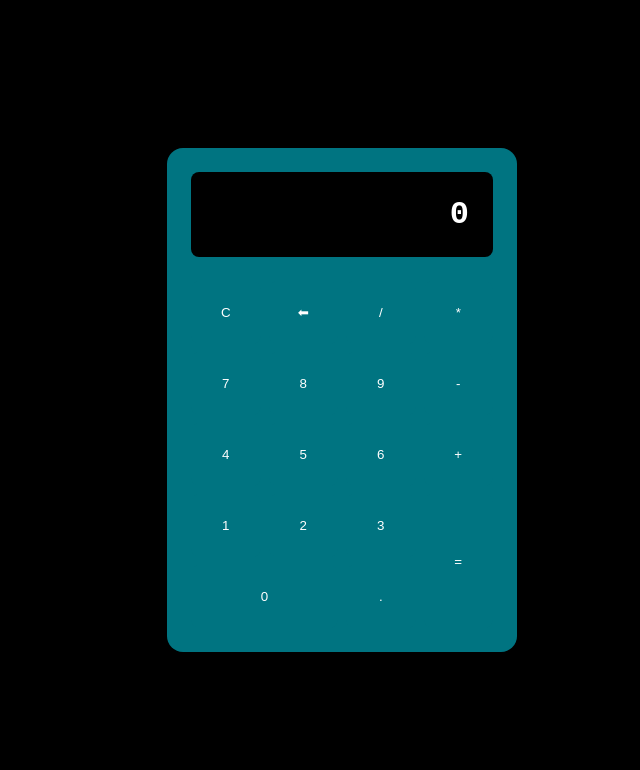
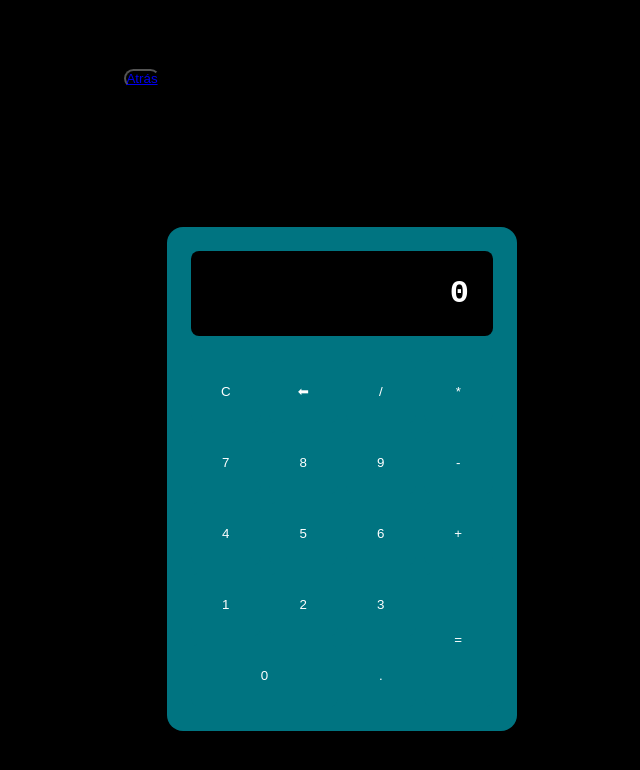
Before and after one commit to Vitorio-Max/Vitorio-Max.github.io, a plain HTML site: page Vitorio/calculadora.html in a window 1280 px wide. Shown: the whole page, without its empty margins (298-938 px from the left). Drawn offline with Linux system fonts and the light colour scheme.

Commit message:
nuevos cambios

```diff
--- a/Calculadora/calculadora.html
+++ b/Vitorio/calculadora.html
@@ -7,7 +7,7 @@
     <link rel="stylesheet" href="calcustyle.css">
 </head>
 <body>
-
+    <button class="boton_atras"> <a href="index.html">Atrás</a></button>
     <div class="calculadora">
         <div class="pantalla">0</div>
             <button id="c" class="btn">C</button>
--- a/Calculadora/calcustyle.css
+++ b/Vitorio/calcustyle.css
@@ -66,3 +66,11 @@ body{
 #igual:hover{
 background-color: rgb(112, 112, 112);
 }
+
+.boton_atras {
+    background-color: transparent;
+    color: white;
+    cursor: pointer;
+    border-radius: 1rem;
+    margin-left: -400px;
+}
```
Also changed, not shown: Vitorio/index.html (renamed from index.html, +1 -1 lines), Vitorio/Imagenes/imagen prueba 1.webp (renamed from Imagenes/imagen prueba 1.webp), Vitorio/Imagenes/imagen prueba 2.webp (renamed from Imagenes/imagen prueba 2.webp), Vitorio/Imagenes/imagen prueba 3.webp (renamed from Imagenes/imagen prueba 3.webp), Vitorio/calcujs.js (renamed from Calculadora/calcujs.js), Vitorio/mHVitorio.css (renamed from mHVitorio.css), Vitorio/mHvitorio.js (renamed from mHvitorio.js), 4 other files.
